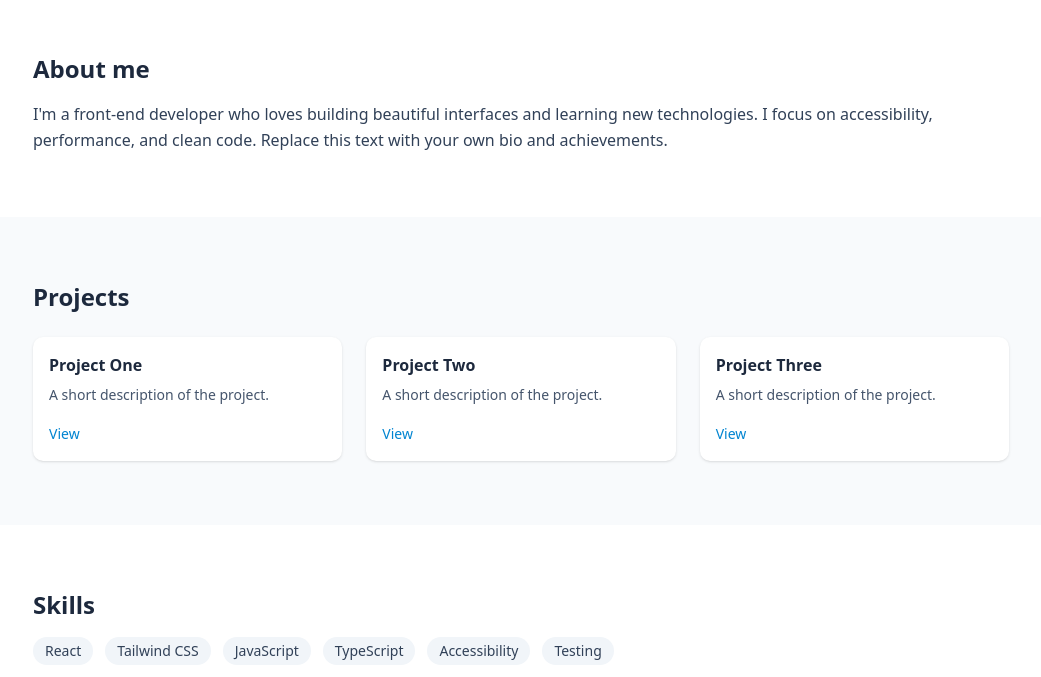
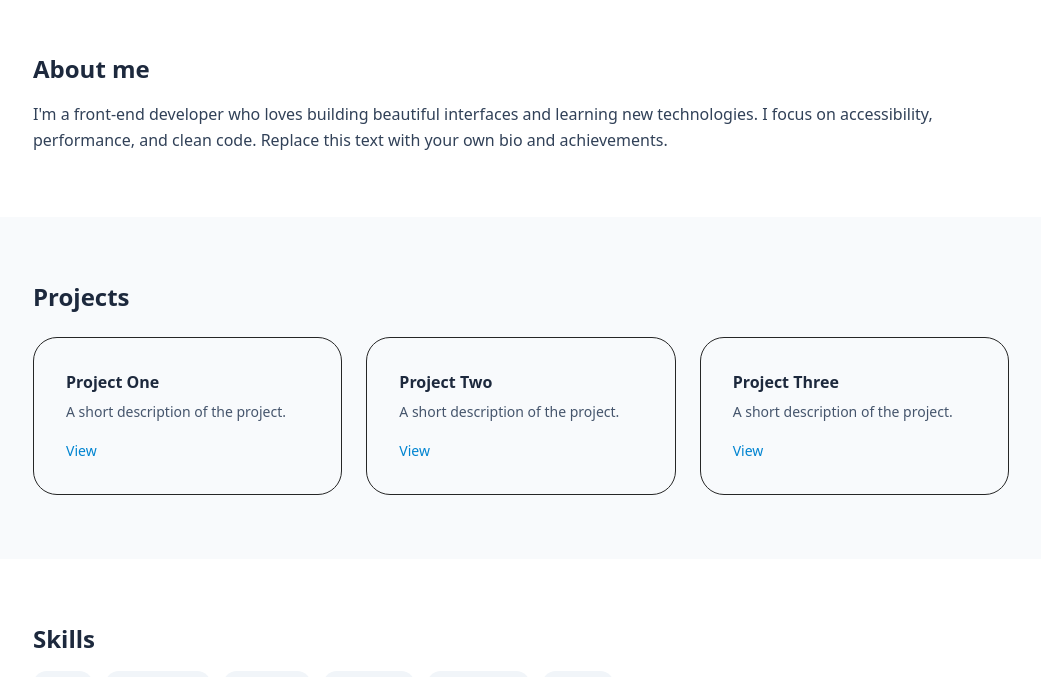
Before and after one commit to Typher7/react-portfolio, a React (Vite) app: page / in a window 1280 px wide. Shown: the part 551-1228 px from the top of the page, without its empty margins (119-1160 px from the left). Built offline with nearby package versions, Linux system fonts and the light colour scheme.

Commit message:
Card component to display projects

```diff
--- a/src/components/Card.jsx
+++ b/src/components/Card.jsx
@@ -1,13 +1,26 @@
 import React from "react";
+import SpotlightCard from "./SpotlightCard";
 
 export default function Card({ project }) {
-  if (!project) return null
+  if (!project) return null;
 
   return (
-    <article className="p-4 bg-white rounded-lg shadow">
-      <h3 className="font-semibold mb-2">{project.title}</h3>
-      <p className="text-sm text-slate-600 mb-4">{project.desc}</p>
-      <a href={project.link} className="text-sky-600 hover:underline text-sm">View</a>
-    </article>
+    <div>
+      {/* <article className="p-4 bg-white rounded-lg shadow">
+        <h3 className="font-semibold mb-2">{project.title}</h3>
+        <p className="text-sm text-slate-600 mb-4">{project.desc}</p>
+        <a href={project.link} className="text-sky-600 hover:underline text-sm">View</a>
+      </article> */}
+      <SpotlightCard
+        className="custom-spotlight-card"
+        spotlightColor="rgba(29, 102, 237, 0.2)"
+      >
+        <h3 className="font-semibold mb-2">{project.title}</h3>
+        <p className="text-sm text-slate-600 mb-4">{project.desc}</p>
+        <a href={project.link} className="text-sky-600 hover:underline text-sm">
+          View
+        </a>
+      </SpotlightCard>
+    </div>
   );
 }
```
